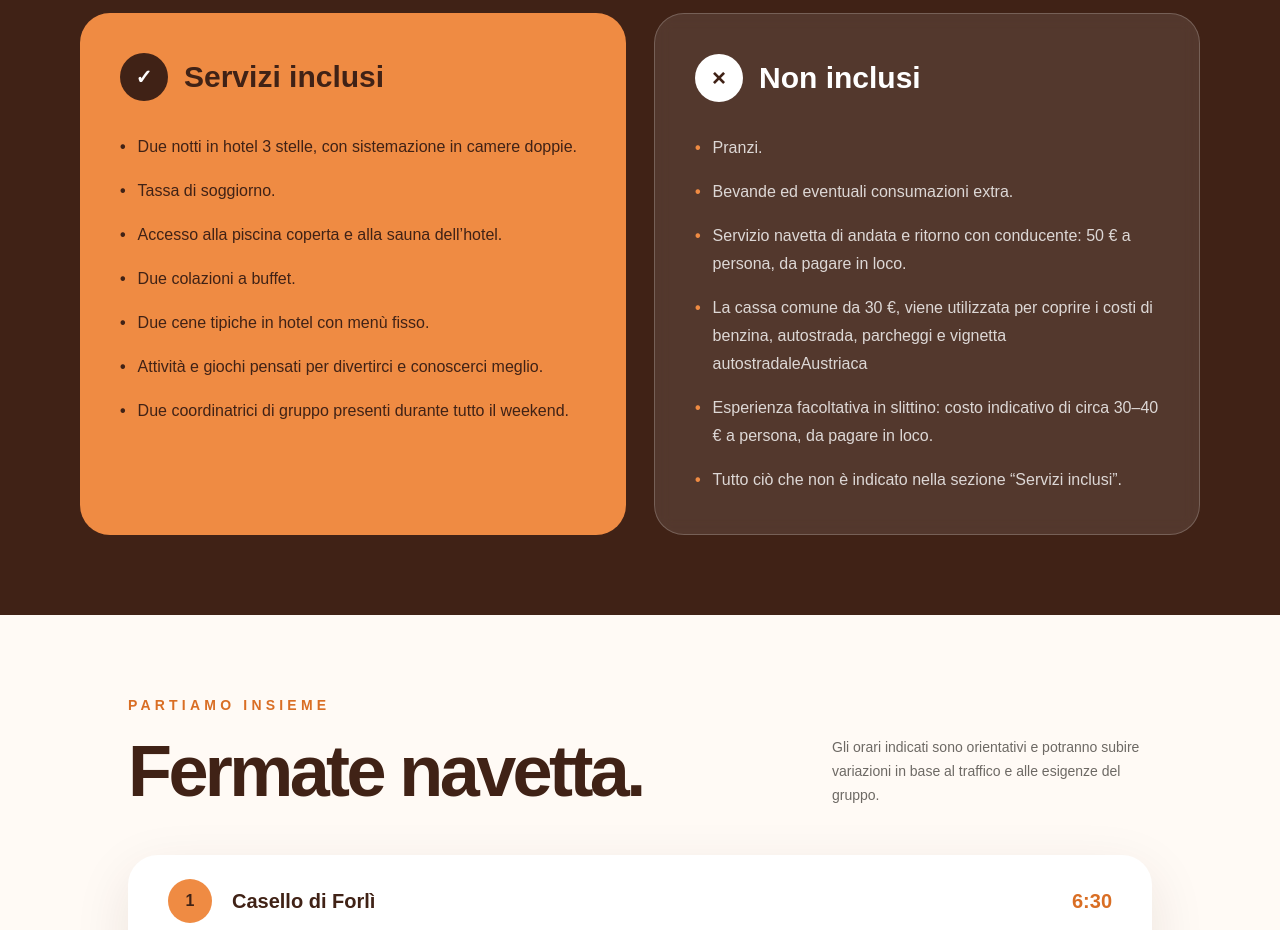
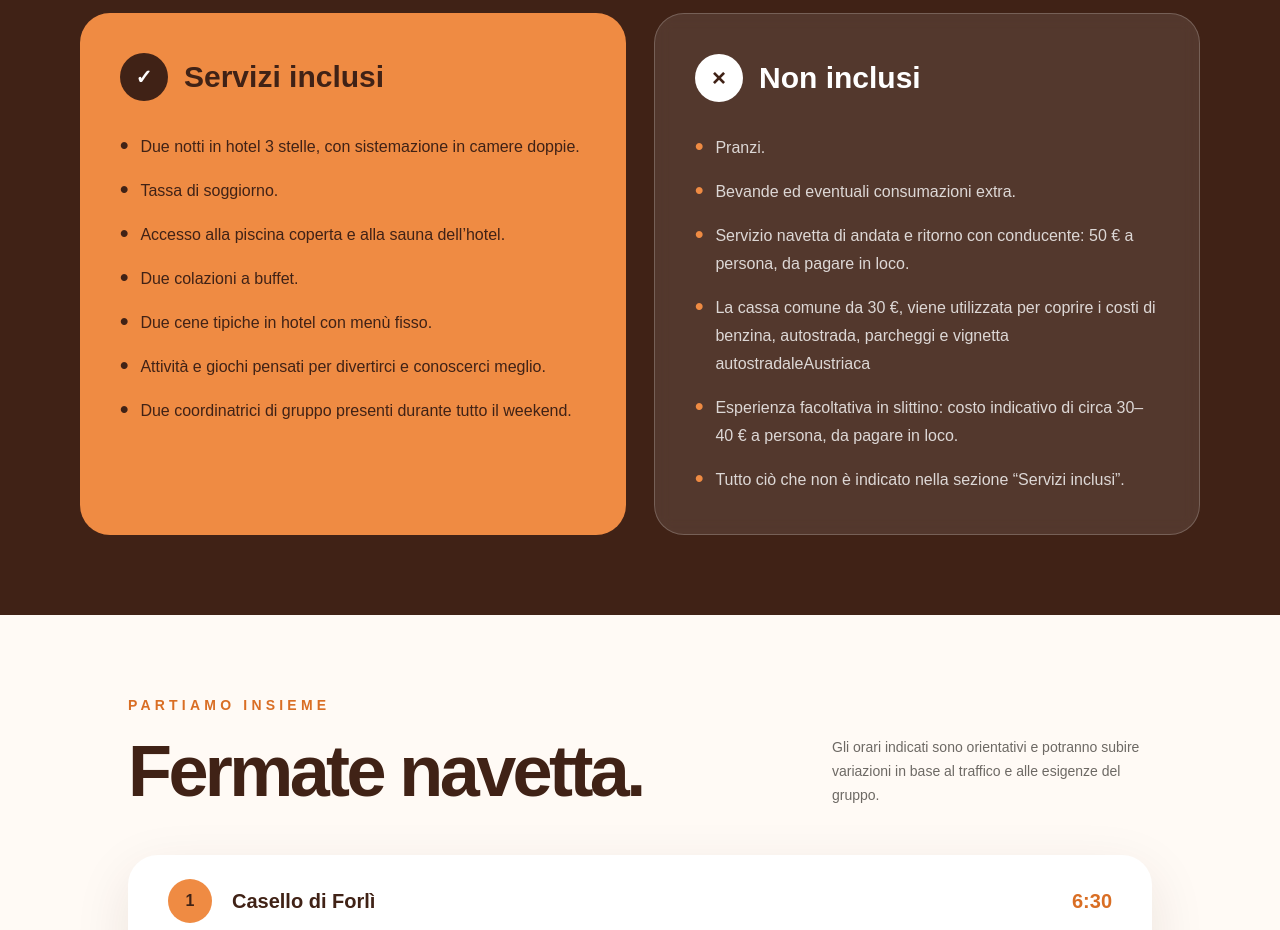
Before and after one commit to LOKAHI-web/LOKAHI, a Next.js app in the folder lokahi-app/: page /Viaggi/mercatini-natale in a window 1280 px wide. Shown: the part 2160-3090 px from the top of the page. Built offline with nearby package versions, Linux system fonts and the light colour scheme.

Commit message:
Aggiorna il sito

```diff
--- a/lokahi-app/app/Viaggi/mercatini-natale/page.tsx
+++ b/lokahi-app/app/Viaggi/mercatini-natale/page.tsx
@@ -244,7 +244,7 @@ export default function MercatiniNatalePage() {
                                         key={servizio}
                                         className="flex gap-3 leading-7 text-[#402216]"
                                     >
-                                       <span className="font-bold text-[#402216]">•</span>
+                                       <span className="text-2xl font-bold leading-none text-[#402216]">•</span>
                                         <span>{servizio}</span>
                                     </li>
                                 ))}
@@ -265,7 +265,7 @@ export default function MercatiniNatalePage() {
                                         key={servizio}
                                         className="flex gap-3 leading-7 text-white/80"
                                     >
-                                        <span className="font-bold text-[#ef8b43]">•</span>
+                                       <span className="text-2xl font-bold leading-none text-[#ef8b43]">•</span>
                                         <span>{servizio}</span>
                                     </li>
                                 ))}
```
